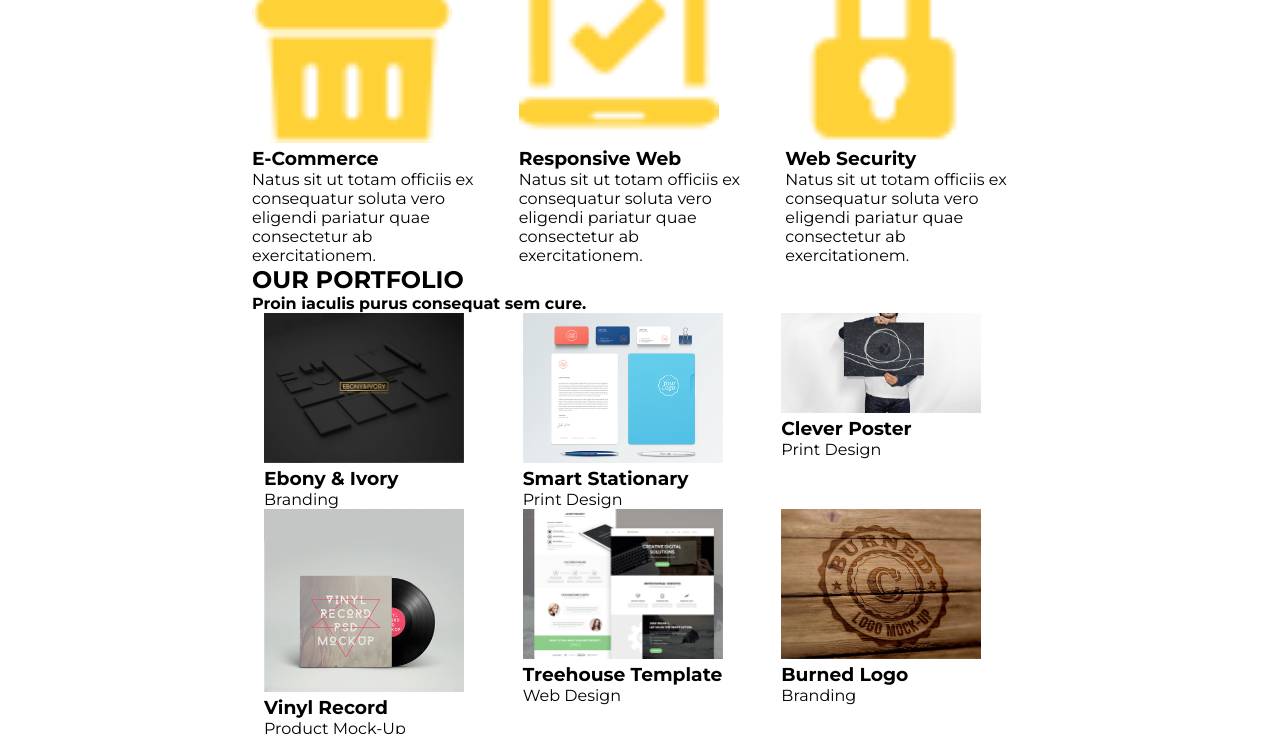
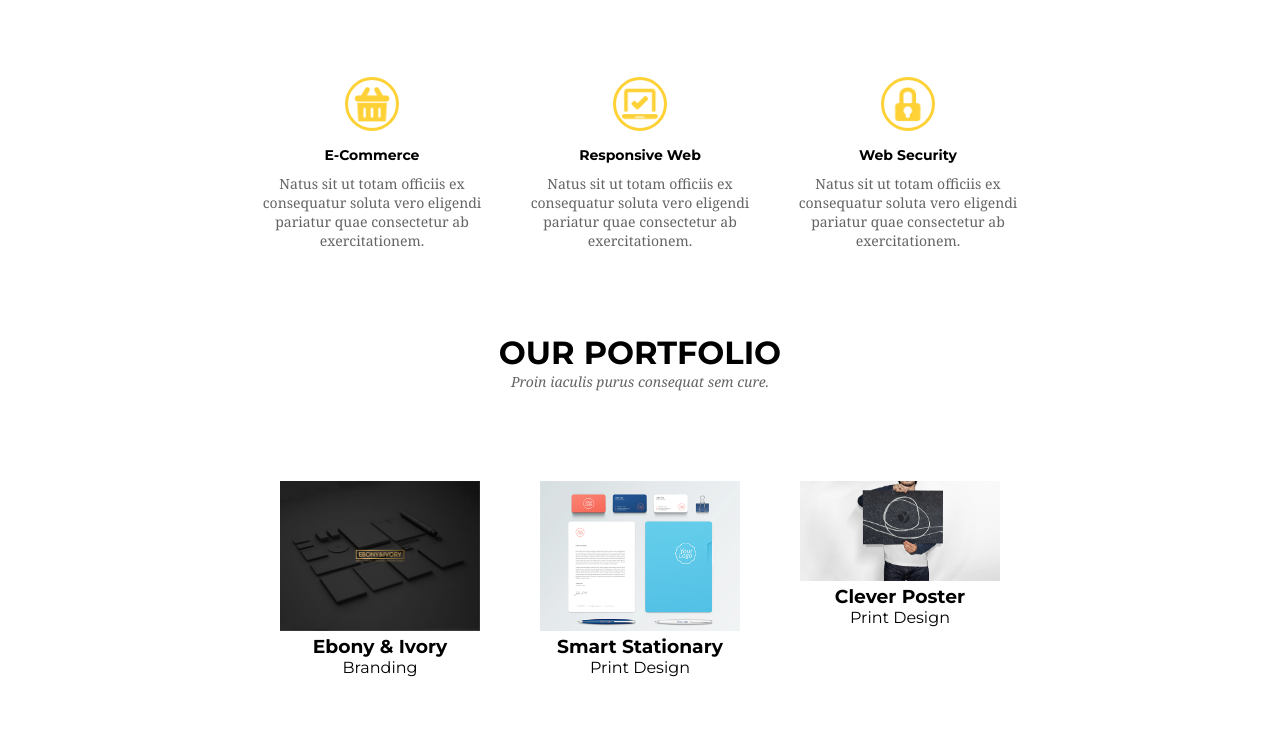
Before and after one commit to monte-dev/site-design-from-png, a website: page index.html in a window 1280 px wide. Shown: the part 537-1271 px from the top of the page. Drawn offline with Linux system fonts and the light colour scheme; a web font is replaced by a local one.

Commit message:
Add styles to services section

```diff
--- a/index.html
+++ b/index.html
@@ -6,7 +6,9 @@
     <meta http-equiv="X-UA-Compatible" content="IE=edge">
     <meta name="viewport" content="width=device-width, initial-scale=1.0">
     <link rel="stylesheet" href="vendor/bootstrap-grid.css">
-    <link rel="stylesheet" href="https://cdnjs.cloudflare.com/ajax/libs/font-awesome/6.2.1/css/all.min.css" integrity="sha512-MV7K8+y+gLIBoVD59lQIYicR65iaqukzvf/nwasF0nqhPay5w/9lJmVM2hMDcnK1OnMGCdVK+iQrJ7lzPJQd1w==" crossorigin="anonymous" referrerpolicy="no-referrer" />
+    <link rel="stylesheet" href="https://cdnjs.cloudflare.com/ajax/libs/font-awesome/6.2.1/css/all.min.css"
+        integrity="sha512-MV7K8+y+gLIBoVD59lQIYicR65iaqukzvf/nwasF0nqhPay5w/9lJmVM2hMDcnK1OnMGCdVK+iQrJ7lzPJQd1w=="
+        crossorigin="anonymous" referrerpolicy="no-referrer" />
     <link rel="stylesheet" href="css/style.css">
     <title>Module 4 - Kodilla - Code a site from PNG</title>
 </head>
@@ -39,26 +41,26 @@
             </div>
             <div class="services-content row">
                 <div class="service col-12 col-md-4">
-                    <img src="images/icon-1.png" alt="basket icon" class="icon">
+                    <div class="icon-wrapper"><img src="images/icon-1.png" alt="basket icon" class="icon"></div>
                     <h3>E-Commerce</h3>
                     <p>Natus sit ut totam officiis ex consequatur soluta vero eligendi pariatur quae consectetur ab
                         exercitationem.</p>
                 </div>
                 <div class="service col-12 col-md-4">
-                    <img src="images/icon-2.png" alt="device check icon" class="icon">
+                    <div class="icon-wrapper"><img src="images/icon-2.png" alt="device check icon" class="icon"></div>
                     <h3>Responsive Web</h3>
                     <p>Natus sit ut totam officiis ex consequatur soluta vero eligendi pariatur quae consectetur ab
                         exercitationem.</p>
                 </div>
                 <div class="service col-12 col-md-4">
-                    <img src="images/icon-3.png" alt="lock icon" class="icon">
+                    <div class="icon-wrapper"><img src="images/icon-3.png" alt="lock icon" class="icon"></div>
                     <h3>Web Security</h3>
                     <p>Natus sit ut totam officiis ex consequatur soluta vero eligendi pariatur quae consectetur ab
                         exercitationem.</p>
                 </div>
             </div>
         </section>
-        <section class="porftolio container">
+        <section class="portfolio container">
             <div class="row col-xs-12">
                 <h2 class="section-heading">Our Portfolio</h2>
                 <h4 class="section-description">Proin iaculis purus consequat sem cure.</h4>
--- a/sass/style.scss
+++ b/sass/style.scss
@@ -2,12 +2,13 @@
 @import url("https://fonts.googleapis.com/css2?family=Catamaran:wght@400;700&family=Euphoria+Script&family=Montserrat:wght@300;400;500;700&display=swap");
 
 $font-main: "Montserrat", serif;
-$font-description: 'Georgia', "Times New Roman", serif;
+$font-description: "Georgia", "Times New Roman", serif;
 $font-headings: "Catamaran", sans-serif;
 $font-logo: "Euphoria Script", serif;
 $primary: rgb(254, 209, 54);
 $white: rgb(255, 255, 255);
 $black: rgb(0, 0, 0);
+$grey: rgb(100, 100, 100);
 // general
 * {
   box-sizing: border-box;
@@ -65,8 +66,8 @@ nav {
   cursor: pointer;
 }
 .nav li:hover {
-    border-bottom: 1px solid $primary;
-    transform: scale(1.1);
+  border-bottom: 1px solid $primary;
+  transform: scale(1.1);
 }
 // hero section
 
@@ -106,10 +107,66 @@ nav {
 .btn:hover {
   background-color: rgba($primary, 0.85);
   color: $white;
-  box-shadow: 0px 4px 4px rgba(0, 0, 0, 0.15), inset 0 0 0 2px rgba($white, 0.85);
+  box-shadow: 0px 4px 4px rgba(0, 0, 0, 0.15),
+    inset 0 0 0 2px rgba($white, 0.85);
 }
 
-
+// Services section
+.services,
+.portfolio {
+  display: flex;
+  flex-direction: column;
+  justify-content: center;
+  align-items: center;
+  text-align: center;
+  padding: 40px 10px;
+}
+.services .row:first-of-type,
+.portfolio .row:first-of-type {
+    padding-top: 30px;
+  padding-bottom: 60px;
+}
+.section-heading {
+  font-size: 32px;
+}
+.section-description {
+  color: $grey;
+  font-family: $font-description;
+  font-size: 14px;
+  font-weight: 300;
+  font-style: italic;
+}
+.service {
+  display: flex;
+  flex-direction: column;
+  justify-content: center;
+  align-items: center;
+  margin-top: 40px;
+}
+.icon-wrapper {
+  border-radius: 50%;
+  height: 54px;
+  width: 54px;
+  padding: 6px;
+  border: 3px solid $primary;
+}
+.services img {
+  width: 36px;
+  height: 36px;
+}
+.services h3 {
+  margin-top: 15px;
+  font-size: 14px;
+}
+.services p {
+  font-size: 14px;
+  color: $grey;
+  font-family: $font-description;
+  padding: 0 40px;
+  margin-top: 10px;
+  text-align: center;
+  max-width: 350px;
+}
 
 @media (min-width: 768px) {
   nav #mobile-menu {
@@ -132,4 +189,13 @@ nav {
   .hero h2 {
     font-size: 4rem;
   }
+  .services {
+    height: 46vh;
+  }
+  .services p {
+    padding: 0 0;
+  }
+  .services .row:first-of-type {
+    padding-bottom: 40px;
+  }
 }
```
Also changed, not shown: css/style.css, 1 other file.
